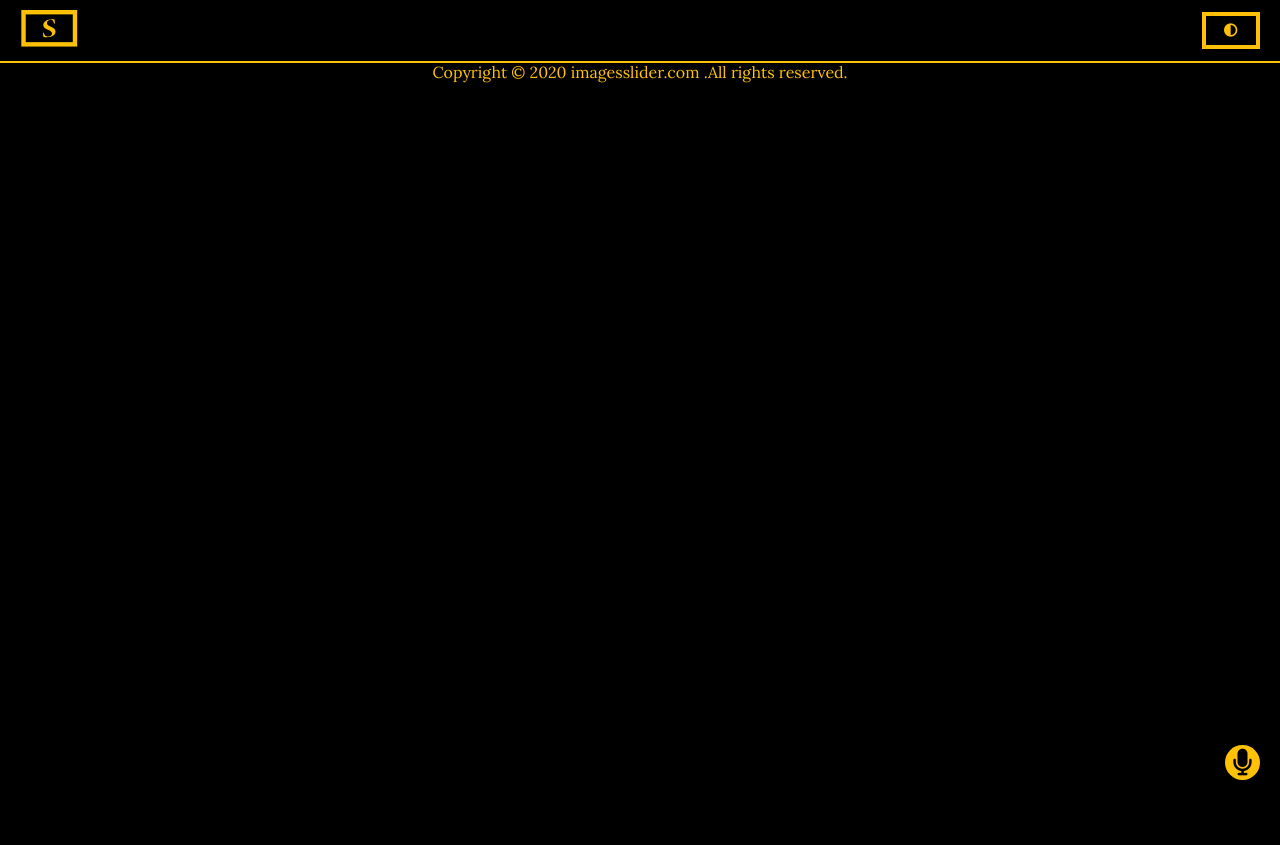
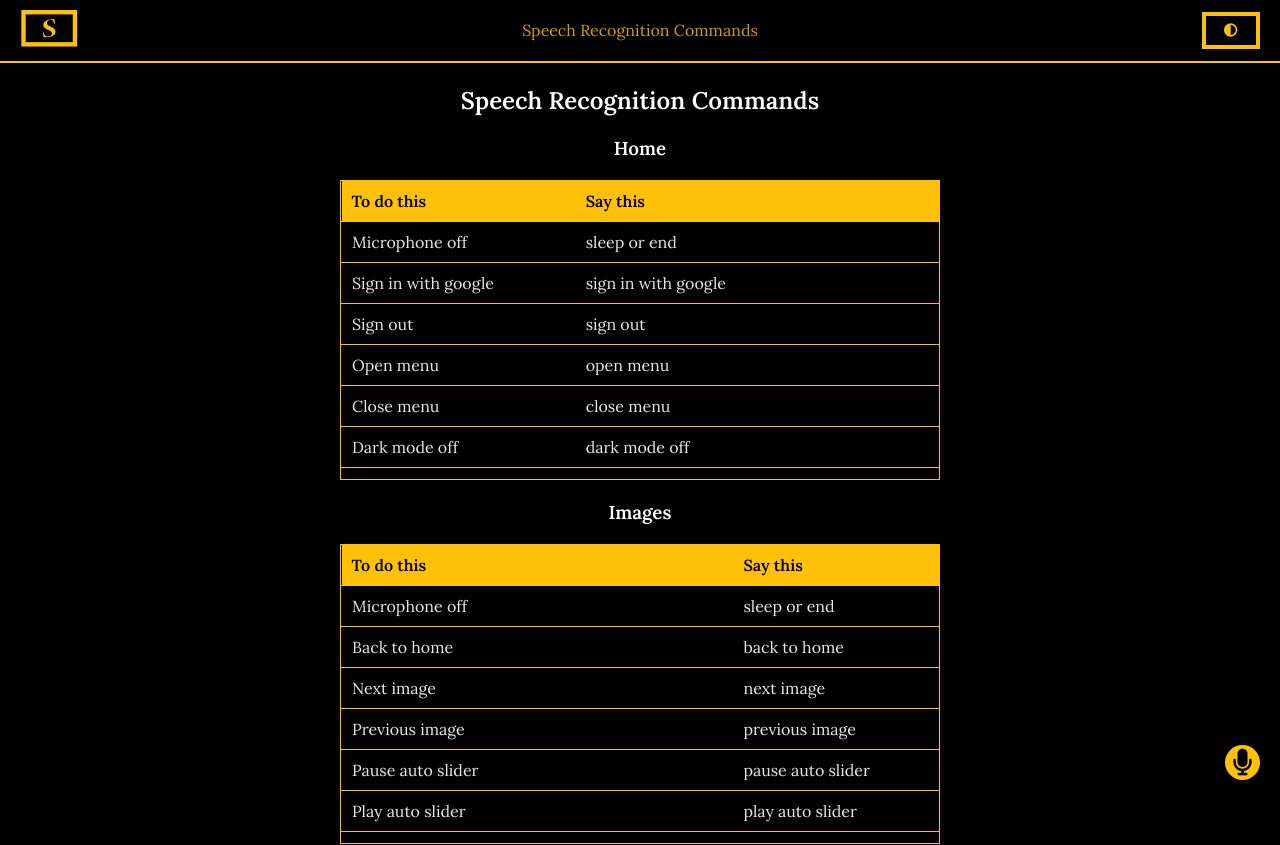
Before and after one commit to imagesslider/imagesslider.com, a React (Create React App) app: page /speech-recognition-commands in a window 1280 px wide. Shown: the top 845 px of the page. Before the commit the page ends 800 px from the top, so only its background shows below. Built offline with nearby package versions, Linux system fonts and the light colour scheme.

Commit message:
Added speech-recognition-commands

```diff
--- a/src/App.tsx
+++ b/src/App.tsx
@@ -10,6 +10,7 @@ import { AppType } from "./Type/Type";
 import Footer from "./components/Footer/Footer";
 import PrivacyPolicy from "./components/PrivacyPolicy/PrivacyPolicy";
 import SpeechRecognition from "./components/SpeechRecognition/SpeechRecognition";
+import SpeechRecognitionCommands from "./components/SpeechRecognitionCommands/SpeechRecognitionCommands";
 
 const App: FC = () => {
   //state redux
@@ -27,6 +28,11 @@ const App: FC = () => {
             <Route path="/" exact component={SignIn} />
             <Route path="/images" exact component={Images} />
             <Route path="/privacy-policy" exact component={PrivacyPolicy} />
+            <Route
+              path="/speech-recognition-commands"
+              exact
+              component={SpeechRecognitionCommands}
+            />
           </Switch>
         ) : (
           <>
@@ -34,6 +40,11 @@ const App: FC = () => {
               <Route path="/" exact component={Albums} />
               <Route path="/images" exact component={Images} />
               <Route path="/privacy-policy" exact component={PrivacyPolicy} />
+              <Route
+                path="/speech-recognition-commands"
+                exact
+                component={SpeechRecognitionCommands}
+              />
             </Switch>
           </>
         )}
--- a/src/components/Header/Header.css
+++ b/src/components/Header/Header.css
@@ -31,3 +31,12 @@
   margin-top: 10px;
   margin-bottom: 10px;
 }
+
+.header_navLInk {
+  color: hsl(45, 100%, 51%);
+  text-decoration: none;
+}
+
+.header_selected-navLink {
+  color: hsl(45, 100%, 41%);
+}
--- a/src/components/Header/Header.tsx
+++ b/src/components/Header/Header.tsx
@@ -8,7 +8,7 @@ import SignOut from "../SignOut/SignOut";
 import User from "../UI/User/User";
 import UserImage from "../UI/UserImage/UserImage";
 import { AppType } from "../../Type/Type";
-import { Link } from "react-router-dom";
+import { Link, NavLink } from "react-router-dom";
 
 const Header: FC = () => {
   //state redux
@@ -23,6 +23,14 @@ const Header: FC = () => {
         <Link to="/">
           <Logo />
         </Link>
+        <NavLink
+          to="/speech-recognition-commands"
+          className="header_navLInk"
+          activeClassName="header_selected-navLink"
+          exact
+        >
+          Speech Recognition Commands
+        </NavLink>
         <DropDown
           buttonTitle={
             isLogged ? (
--- a/src/components/SpeechRecognition/SpeechRecognition.tsx
+++ b/src/components/SpeechRecognition/SpeechRecognition.tsx
@@ -143,7 +143,7 @@ const SpeechRecognition: FC<SpeechRecognitionProps> = ({ style }) => {
             window.localStorage.setItem("theme", "dark");
             document.documentElement.setAttribute("data-theme", "dark");
             readOutLoud(`Ok, I turned Dark Mode On`, voices);
-          } else if (transcript.toLowerCase() === "sign in") {
+          } else if (transcript.toLowerCase() === "sign in with google") {
             dispatch(signInAndOutAction(true));
             readOutLoud(`Ok,done`, voices);
           } else if (transcript.toLowerCase() === "sign out") {
--- /dev/null
+++ b/src/components/SpeechRecognitionCommands/SpeechRecognitionCommands.css
@@ -0,0 +1,79 @@
+.speechRecognitionCommands {
+  padding: 20px;
+}
+
+.speechRecognitionCommands_title {
+  margin-top: 65px;
+  color: var(--h1-color);
+}
+
+.speechRecognitionCommands_title-page {
+  color: var(--h1-color);
+  margin: 20px auto 0px auto;
+}
+
+.speechRecognitionCommands_wrapper {
+  border: 1px solid #ffc107;
+  margin: 20px auto;
+  width: 600px;
+  max-height: 300px;
+  overflow-y: scroll;
+  overflow-x: hidden;
+}
+
+.speechRecognitionCommands_table {
+  border-spacing: 0;
+  border-collapse: collapse;
+  width: 100%;
+  position: sticky;
+  top: 0;
+  max-height: 300px;
+  overflow-y: scroll;
+}
+
+th,
+.speechRecognitionCommands_thead {
+  background: #ffc107;
+  padding: 10px;
+  text-align: left;
+  position: sticky;
+  top: 0px;
+}
+
+.speechRecognitionCommands_tbody-tr:first-of-type {
+  border-top: 1px solid #ffc107;
+  color: var(--p-color);
+  animation: all 0.4s ease-in-out;
+}
+
+.speechRecognitionCommands_tbody-tr {
+  border: 1px solid transparent;
+  border-bottom: 1px solid #ffc107;
+  transition: all 0.1s ease-in-out;
+  color: var(--p-color);
+}
+
+.speechRecognitionCommands_tbody-tr:hover {
+  background: hsl(45, 100%, 41%);
+  border: 1px solid hsl(45, 100%, 41%);
+  color: #000;
+}
+
+tbody tr td {
+  padding: 10px;
+  text-align: left;
+}
+
+.speechRecognitionCommands_tbody-tr:last-child {
+  border-bottom: 1px solid transparent;
+}
+
+.speechRecognitionCommands_tbody-tr:hover:last-child {
+  border-bottom: 1px solid hsl(45, 100%, 41%);
+}
+
+@media screen and (max-width: 600px) {
+  .speechRecognitionCommands_wrapper {
+    width: 100%;
+  }
+}
--- /dev/null
+++ b/src/components/SpeechRecognitionCommands/SpeechRecognitionCommands.tsx
@@ -0,0 +1,120 @@
+import React, { FC } from "react";
+import "../SpeechRecognitionCommands/SpeechRecognitionCommands.css";
+
+const SpeechRecognitionCommands: FC = () => {
+  return (
+    <div className="speechRecognitionCommands">
+      <h2 className="speechRecognitionCommands_title">
+        Speech Recognition Commands
+      </h2>
+      <h3 className="speechRecognitionCommands_title-page">Home</h3>
+      <div className="speechRecognitionCommands_wrapper">
+        <table className="speechRecognitionCommands_table">
+          <thead className="speechRecognitionCommands_thead">
+            <tr>
+              <th>To do this</th>
+              <th>Say this</th>
+            </tr>
+          </thead>
+          <tbody>
+            <tr className="speechRecognitionCommands_tbody-tr">
+              <td>Microphone off</td>
+              <td>sleep or end</td>
+            </tr>
+            <tr className="speechRecognitionCommands_tbody-tr">
+              <td>Sign in with google</td>
+              <td>sign in with google</td>
+            </tr>
+            <tr className="speechRecognitionCommands_tbody-tr">
+              <td>Sign out</td>
+              <td>sign out</td>
+            </tr>
+            <tr className="speechRecognitionCommands_tbody-tr">
+              <td>Open menu</td>
+              <td>open menu</td>
+            </tr>
+            <tr className="speechRecognitionCommands_tbody-tr">
+              <td>Close menu</td>
+              <td>close menu</td>
+            </tr>
+            <tr className="speechRecognitionCommands_tbody-tr">
+              <td>Dark mode off</td>
+              <td>dark mode off</td>
+            </tr>
+            <tr className="speechRecognitionCommands_tbody-tr">
+              <td>Dark mode on</td>
+              <td>dark mode on</td>
+            </tr>
+            <tr className="speechRecognitionCommands_tbody-tr">
+              <td>Go to collections</td>
+              <td>go to collections</td>
+            </tr>
+            <tr className="speechRecognitionCommands_tbody-tr">
+              <td>Go to albums</td>
+              <td>go to albums</td>
+            </tr>
+            <tr className="speechRecognitionCommands_tbody-tr">
+              <td>Search collections</td>
+              <td>collections (name of collection)</td>
+            </tr>
+            <tr className="speechRecognitionCommands_tbody-tr">
+              <td>Search albums</td>
+              <td>albums (name of album)</td>
+            </tr>
+          </tbody>
+        </table>
+      </div>
+      <h3 className="speechRecognitionCommands_title-page">Images</h3>
+      <div className="speechRecognitionCommands_wrapper">
+        <table className="speechRecognitionCommands_table">
+          <thead className="speechRecognitionCommands_thead">
+            <tr>
+              <th>To do this</th>
+              <th>Say this</th>
+            </tr>
+          </thead>
+          <tbody>
+            <tr className="speechRecognitionCommands_tbody-tr">
+              <td>Microphone off</td>
+              <td>sleep or end</td>
+            </tr>
+            <tr className="speechRecognitionCommands_tbody-tr">
+              <td>Back to home</td>
+              <td>back to home</td>
+            </tr>
+            <tr className="speechRecognitionCommands_tbody-tr">
+              <td>Next image</td>
+              <td>next image</td>
+            </tr>
+            <tr className="speechRecognitionCommands_tbody-tr">
+              <td>Previous image</td>
+              <td>previous image</td>
+            </tr>
+            <tr className="speechRecognitionCommands_tbody-tr">
+              <td>Pause auto slider</td>
+              <td>pause auto slider</td>
+            </tr>
+            <tr className="speechRecognitionCommands_tbody-tr">
+              <td>Play auto slider</td>
+              <td>play auto slider</td>
+            </tr>
+            <tr className="speechRecognitionCommands_tbody-tr">
+              <td>Interval Time Slider for 10 seconds</td>
+              <td>10 seconds</td>
+            </tr>
+            <tr className="speechRecognitionCommands_tbody-tr">
+              <td>Interval Time Slider for 30 seconds</td>
+              <td>30 seconds</td>
+            </tr>
+            <tr className="speechRecognitionCommands_tbody-tr">
+              <td>Interval Time Slider for 60 seconds</td>
+              <td>60 seconds</td>
+            </tr>
+          </tbody>
+        </table>
+      </div>
+    </div>
+  );
+};
+
+export default SpeechRecognitionCommands;
```
